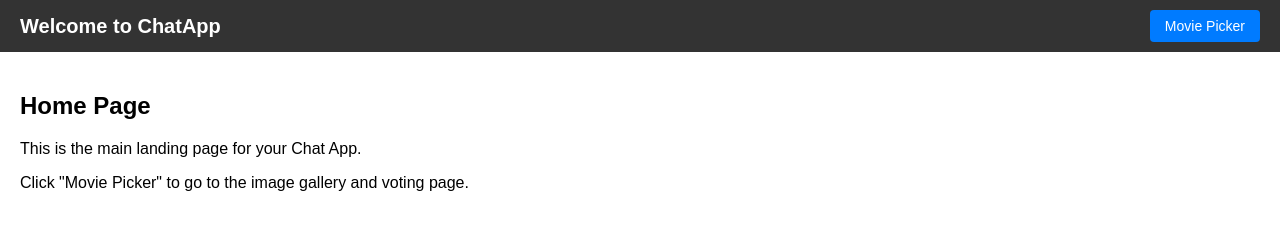
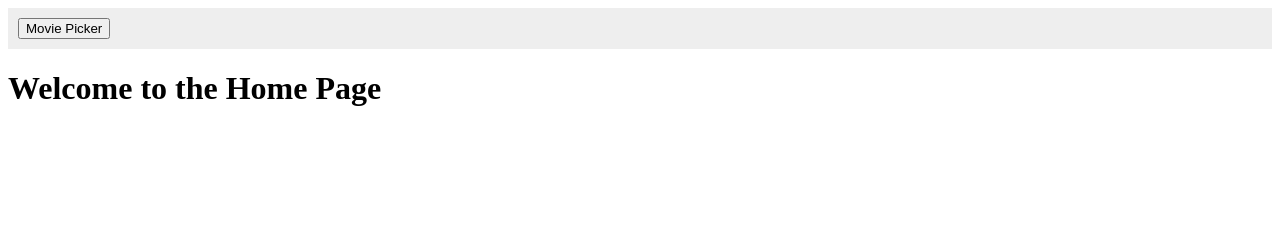
Before and after one commit to Gaurav9501/chatroom, a website: page index.html in a window 1280 px wide. Drawn offline with Linux system fonts and the light colour scheme.

Commit message:
Update index.html

```diff
--- a/index.html
+++ b/index.html
@@ -2,59 +2,12 @@
 <html lang="en">
 <head>
   <meta charset="UTF-8" />
-  <title>Chat App Home</title>
-  <style>
-    body {
-      font-family: Arial, sans-serif;
-      margin: 0;
-      padding: 0;
-    }
-
-    nav {
-      background-color: #333;
-      color: white;
-      padding: 10px 20px;
-      display: flex;
-      justify-content: space-between;
-      align-items: center;
-    }
-
-    nav h1 {
-      margin: 0;
-      font-size: 20px;
-    }
-
-    nav button {
-      background-color: #007bff;
-      color: white;
-      padding: 8px 15px;
-      border: none;
-      border-radius: 4px;
-      cursor: pointer;
-      font-size: 14px;
-    }
-
-    nav button:hover {
-      background-color: #0056b3;
-    }
-
-    .content {
-      padding: 20px;
-    }
-  </style>
+  <title>Home</title>
 </head>
 <body>
-
-  <nav>
-    <h1>Welcome to ChatApp</h1>
-    <button onclick="location.href='/gallery.html'">Movie Picker</button>
+  <nav style="padding: 10px; background: #eee;">
+    <button onclick="window.location.href='/gallery'">Movie Picker</button>
   </nav>
-
-  <div class="content">
-    <h2>Home Page</h2>
-    <p>This is the main landing page for your Chat App.</p>
-    <p>Click "Movie Picker" to go to the image gallery and voting page.</p>
-  </div>
-
+  <h1>Welcome to the Home Page</h1>
 </body>
 </html>
```
